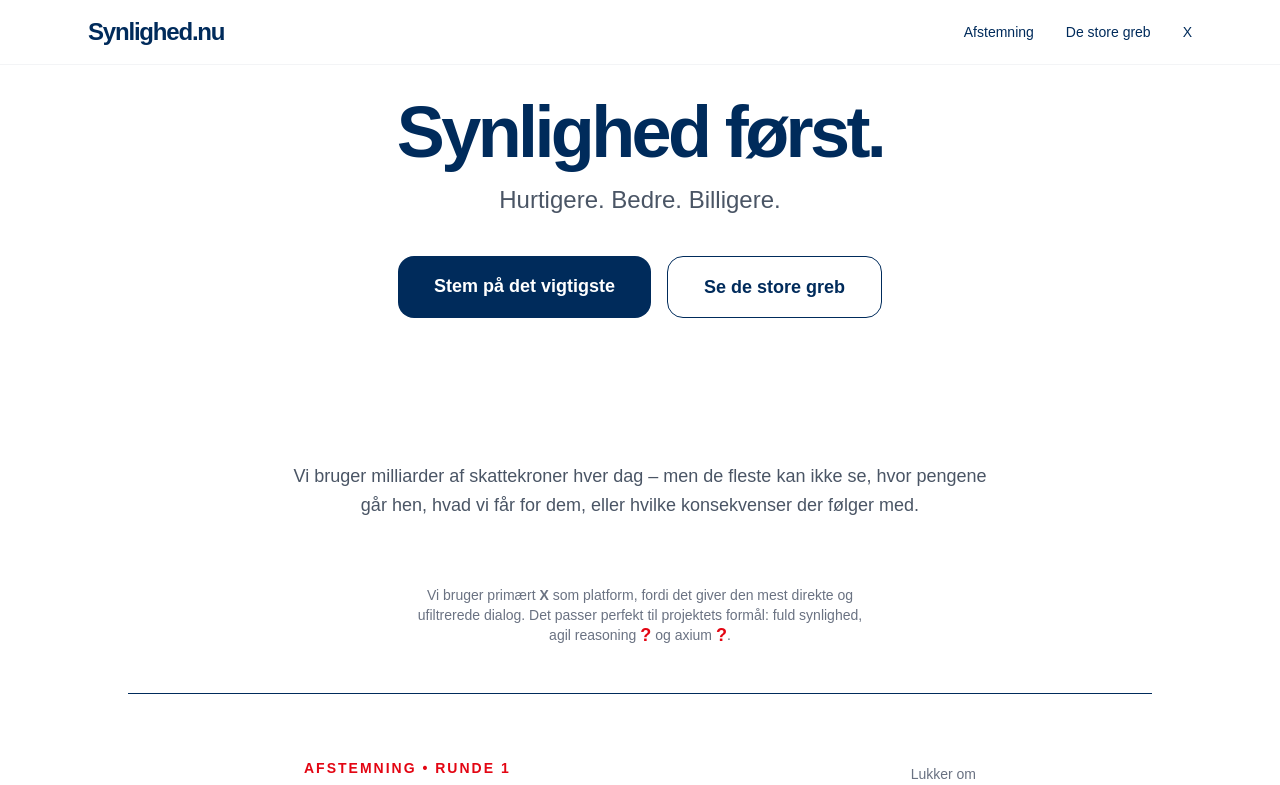
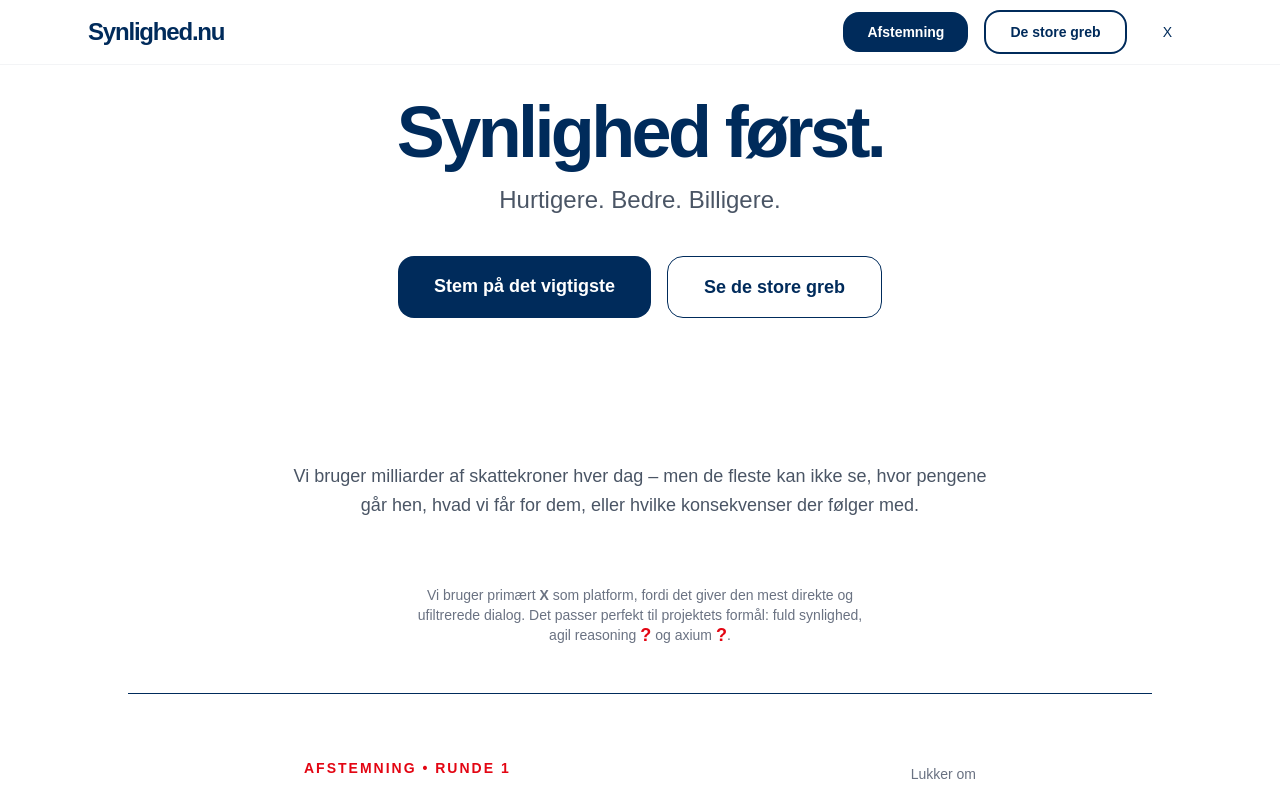
Before and after one commit to synlighed-nu/synlighed-nu-clean, a Next.js app: page / in a window 1280 px wide. Shown: the top 785 px of the page. Built offline with nearby package versions, Linux system fonts and the light colour scheme.

Commit message:
Update _Nav.tsx

```diff
--- a/app/components/_Nav.tsx
+++ b/app/components/_Nav.tsx
@@ -12,24 +12,29 @@ export default function Nav() {
           Synlighed.nu
         </div>
 
-        {/* Links */}
-        <div className="flex items-center gap-8 text-sm font-medium">
+        {/* Navigation */}
+        <div className="flex items-center gap-4">
+
+          {/* Knapper */}
           <a
             href="#afstemning"
-            className="hover:text-[#002B5B]/80 transition-colors"
+            className="px-6 py-2.5 bg-[#002B5B] hover:bg-[#001B3D] text-white text-sm font-semibold rounded-2xl transition-colors"
           >
             Afstemning
           </a>
+
           <a
             href="#de-store-greb"
-            className="hover:text-[#002B5B]/80 transition-colors"
+            className="px-6 py-2.5 bg-white border-2 border-[#002B5B] hover:bg-[#002B5B] hover:text-white text-[#002B5B] text-sm font-semibold rounded-2xl transition-colors"
           >
             De store greb
           </a>
+
+          {/* X-link (stadig som tekst-link) */}
           <a
             href="https://x.com/SynlighedNu"
             target="_blank"
-            className="hover:text-[#002B5B]/80 transition-colors"
+            className="px-5 py-2.5 text-sm font-medium hover:text-[#002B5B] transition-colors"
           >
             X
           </a>
```
